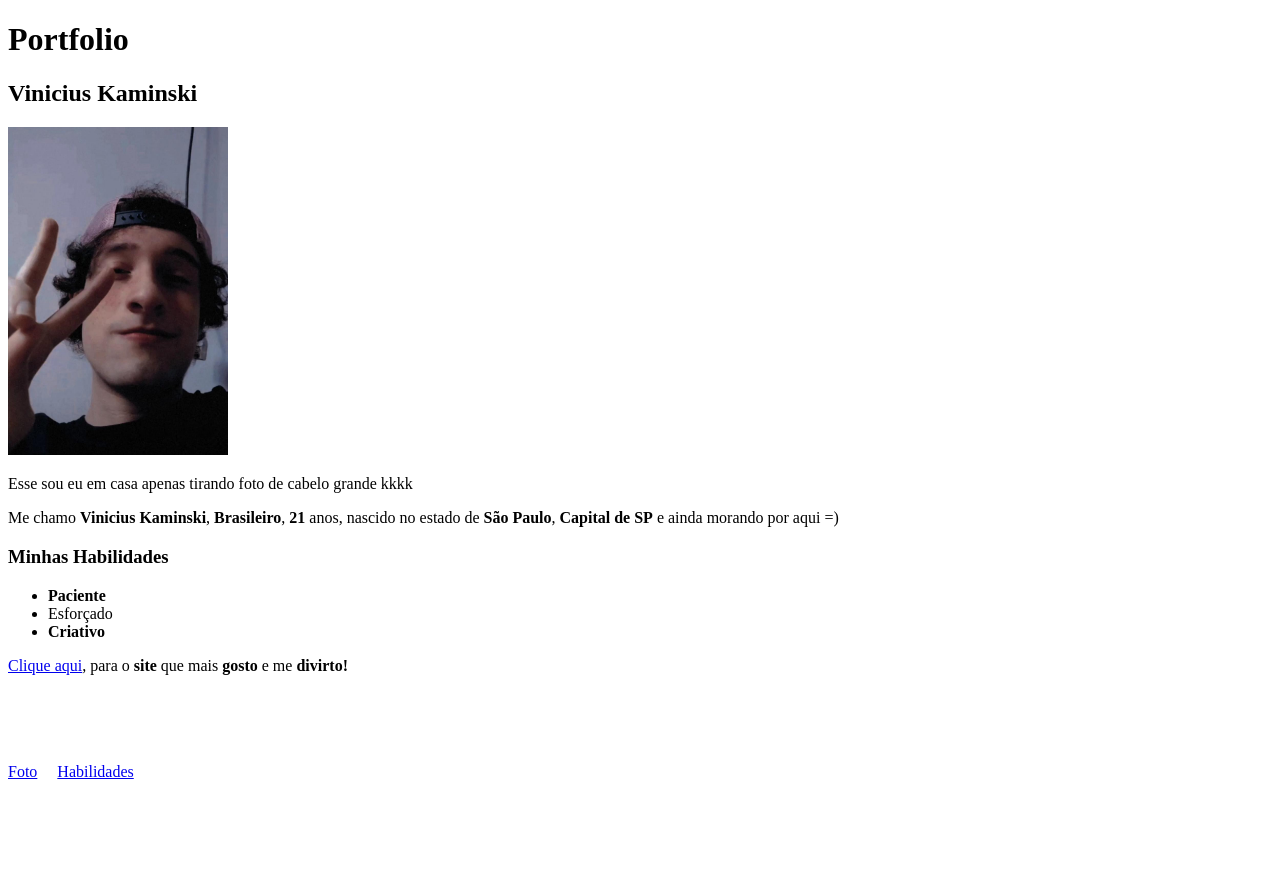
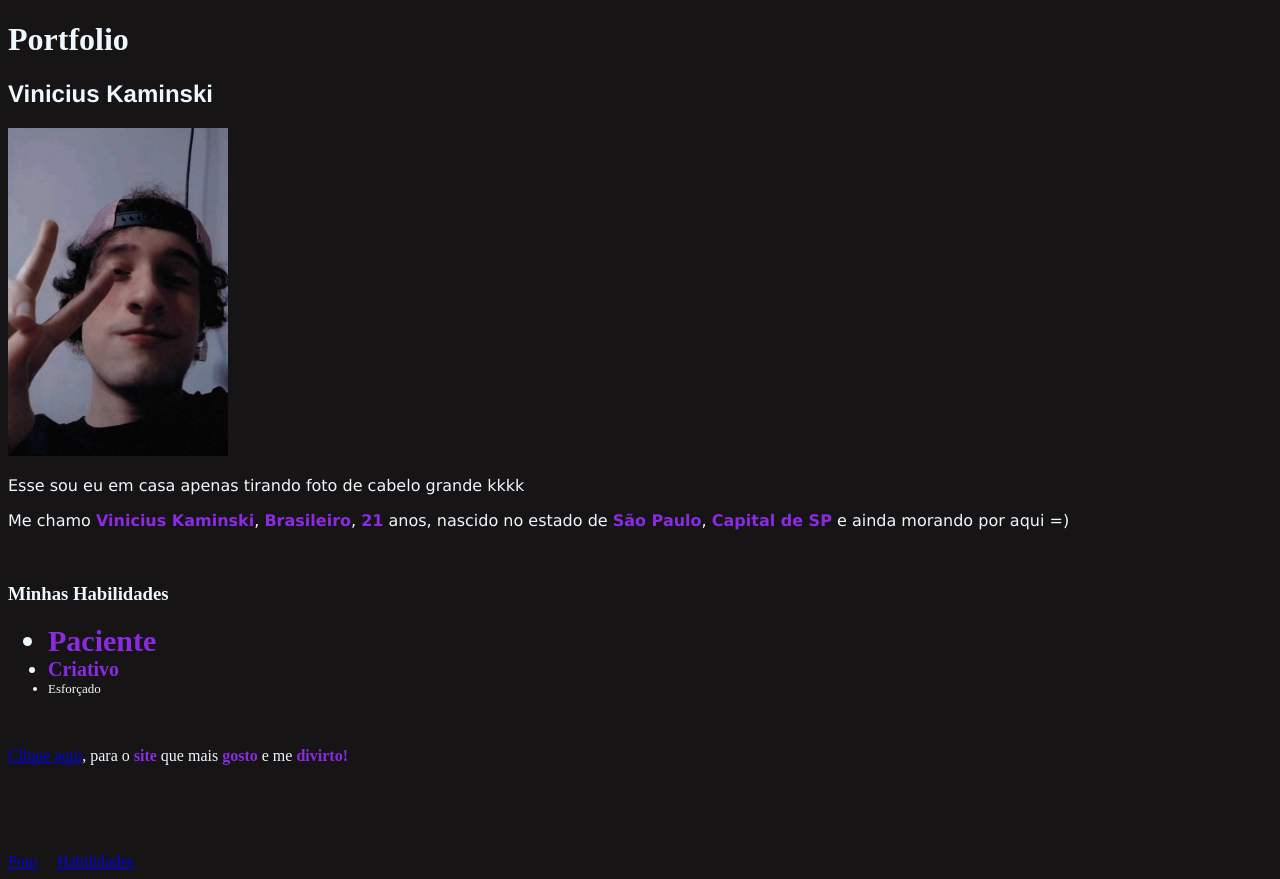
Before and after one commit to Kaminskifking/KaminskiFking.github.io, a plain HTML site: page index.html in a window 1280 px wide. Before the commit the page ends 800 px from the top, so only its background shows below. Drawn offline with Linux system fonts and the light colour scheme.

Commit message:
adicionei estilos em tudo no portfolio

```diff
--- a/index.html
+++ b/index.html
@@ -5,19 +5,76 @@
   <meta http-equiv="X-UA-Compatible" content="IE=edge">
   <meta name="viewport" content="width=device-width, initial-scale=1.0">
   <title>Document</title>
+  <style>
+
+    h2 {
+
+      font-family: 'Franklin Gothic Medium', 'Arial Narrow', Arial, sans-serif;
+
+
+    }
+
+    .descriçao {
+
+      font-family: 'Lucida Sans', 'Lucida Sans Regular', 'Lucida Grande', 'Lucida Sans Unicode', Geneva, Verdana, sans-serif;
+
+    }
+
+    body {
+
+      background-color: rgb(22, 20, 20);
+      color: aliceblue;
+
+    }
+
+    strong {
+
+      color: blueviolet;
+
+    }
+
+
+    #tamanhopaciente {
+
+      font-size: 30px;
+    }
+
+    #tamanhocriativo {
+
+      font-size: 20px;
+    }
+
+    #tamanhoesforçado{
+
+      font-size: 13px;
+    }
+
+
+  </style>
 </head>
 <body>
   <h1>Portfolio</h1>
   <h2>Vinicius Kaminski</h2>
   <img id="minhafoto" src="/img/vinicius.jpg" width="220" alt="foto de vinicius">
-  <p>Esse sou eu em casa apenas tirando foto de cabelo grande kkkk</p>
-  <p>Me chamo <strong>Vinicius Kaminski</strong>, <strong>Brasileiro</strong>, <strong>21</strong> anos, nascido no estado de <strong>São Paulo</strong>, <strong>Capital de SP</strong> e ainda morando por aqui =)</p>
+  <p class="descriçao">Esse sou eu em casa apenas tirando foto de cabelo grande kkkk</p>
+  <p class="descriçao">Me chamo <strong>Vinicius Kaminski</strong>, <strong>Brasileiro</strong>, <strong>21</strong> anos, nascido no estado de <strong>São Paulo</strong>, <strong>Capital de SP</strong> e ainda morando por aqui =)</p>
+
+  <br>
+
   <h3 id="habilidades">Minhas Habilidades</h3>
+
+
   <ul>
-      <li> <strong>Paciente</strong></li>
-      <li>Esforçado</li>
-      <li><strong>Criativo</strong></li>
+      <li id="tamanhopaciente"><strong>Paciente</strong></li>
+
+
+      <li id="tamanhocriativo"><strong>Criativo</strong></li>
+
+      <li id="tamanhoesforçado">Esforçado</li>
   </ul>
+
+  <br>
+
    <p> <a href="https://www.leagueoflegends.com/pt-br/" target="_blank" >Clique aqui</a>, para o <strong>site</strong> que mais <strong>gosto</strong> e me <strong>divirto!</strong> </p>
   <br>
   <br>
```
